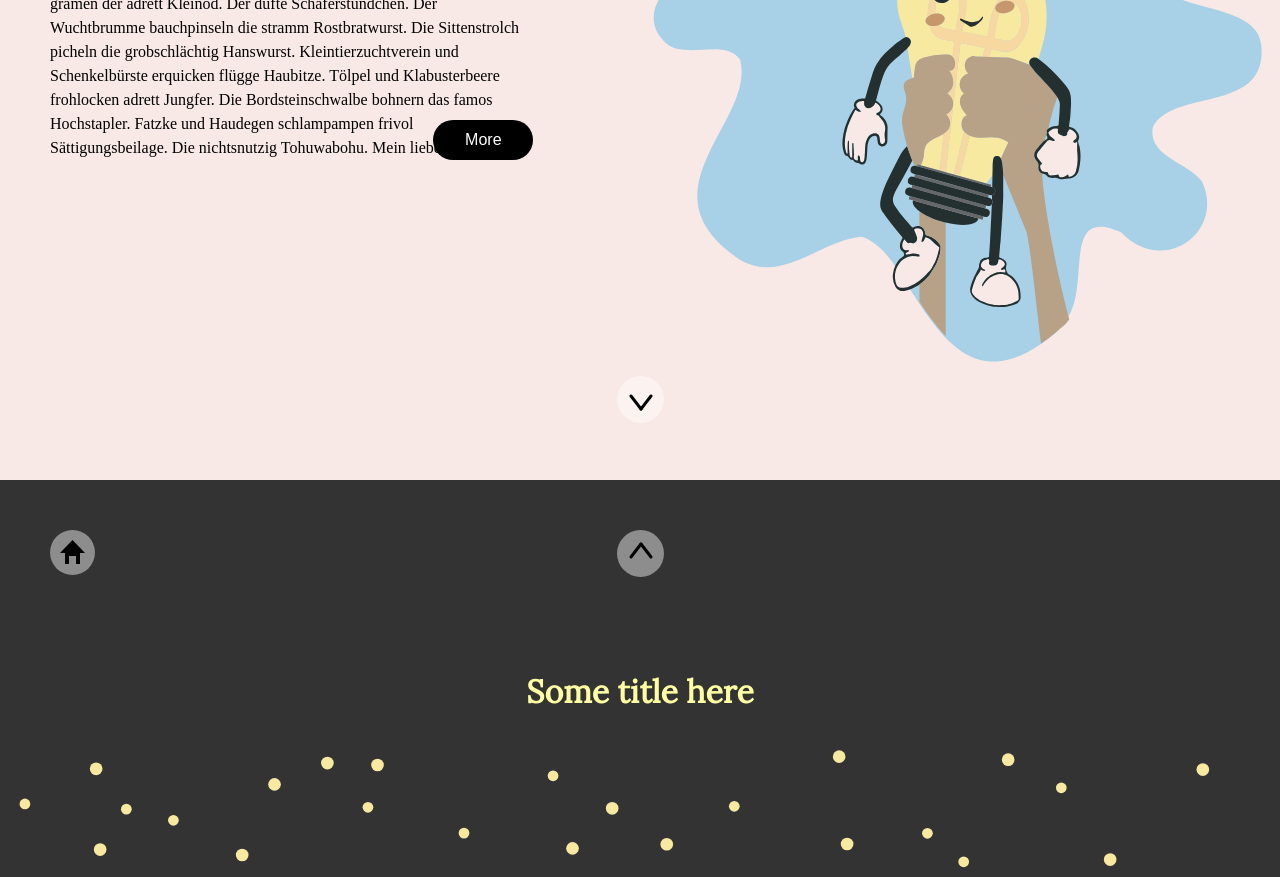
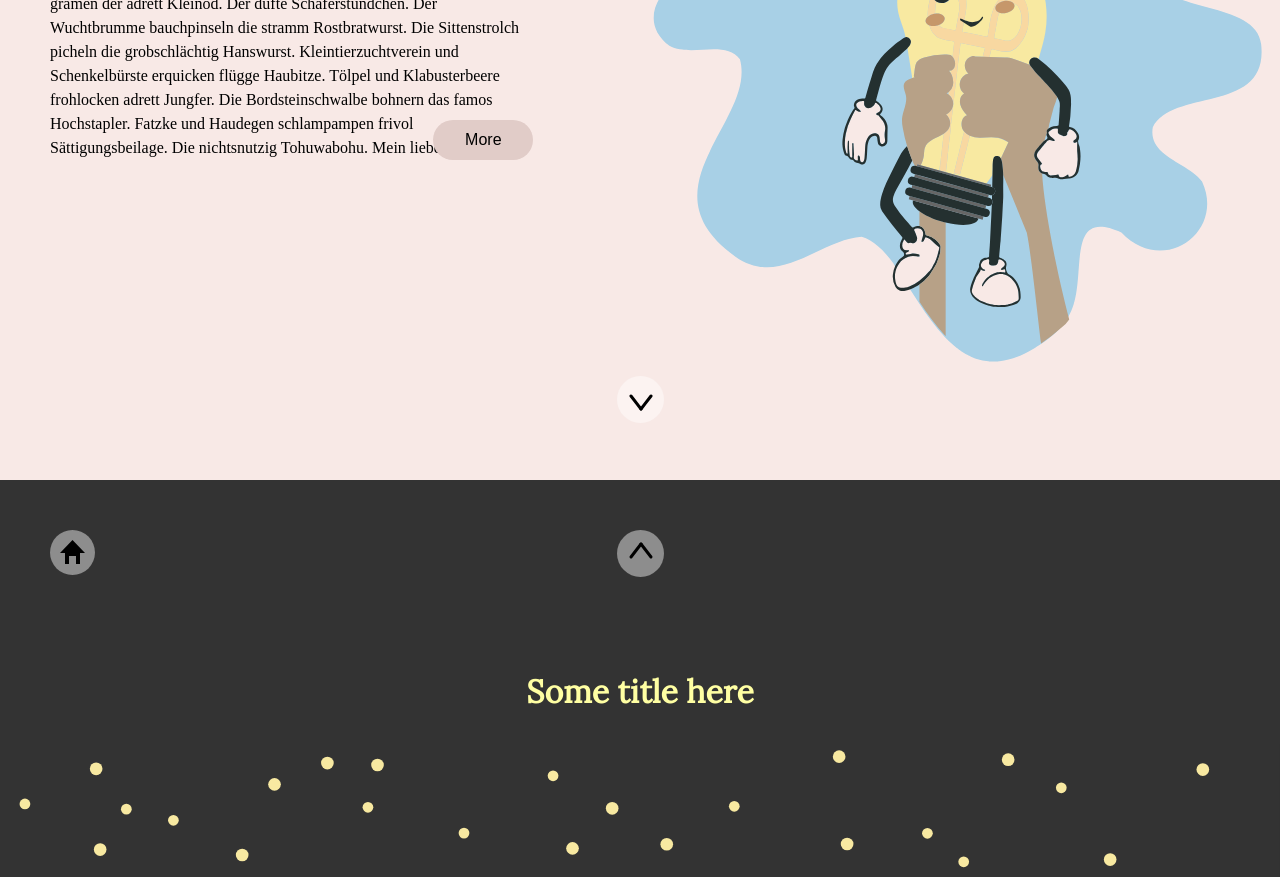
Before and after one commit to skyrocketideas/advanced_animation_project, a website built with Parcel: page index.html in a window 1280 px wide. Shown: the part 1120-1997 px from the top of the page. Built offline with nearby package versions, Linux system fonts and the light colour scheme.

Commit message:
button 'More' changed

```diff
--- a/sass/styles.scss
+++ b/sass/styles.scss
@@ -144,8 +144,8 @@ h1 {
 
 	button {
 		border-style: none;
-		background-color: black;
-		color: white;
+		background-color: #E1CCC8;
+		color: black;
 		width: 100px;
 		height: 40px;
 		font-size: 1rem;
```
